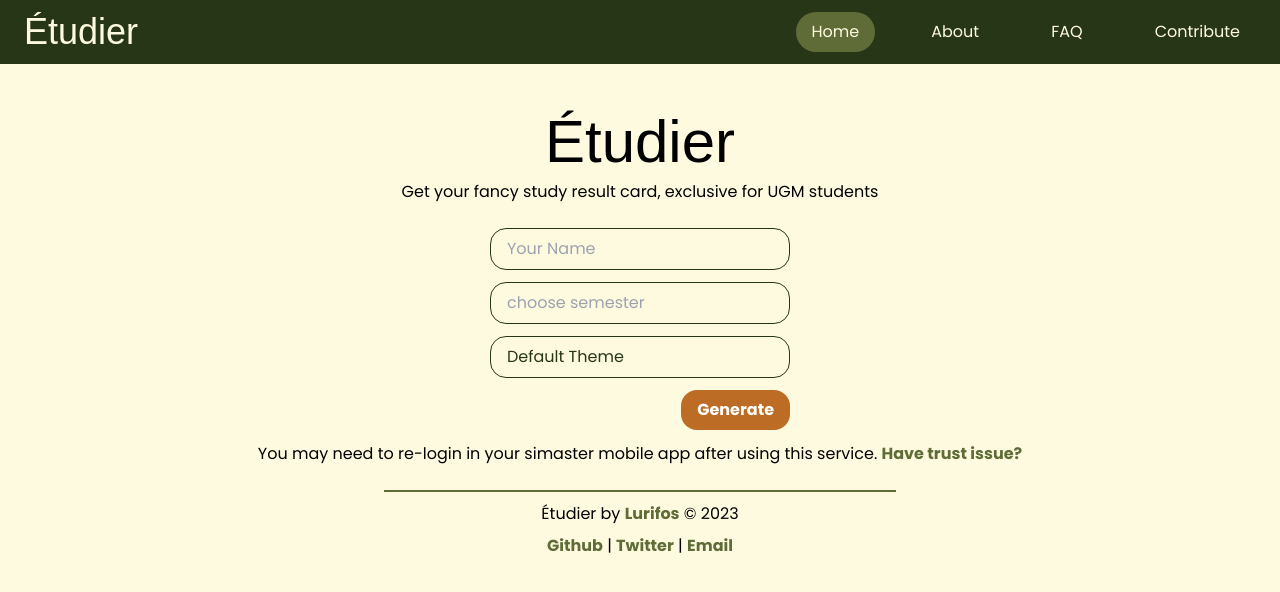
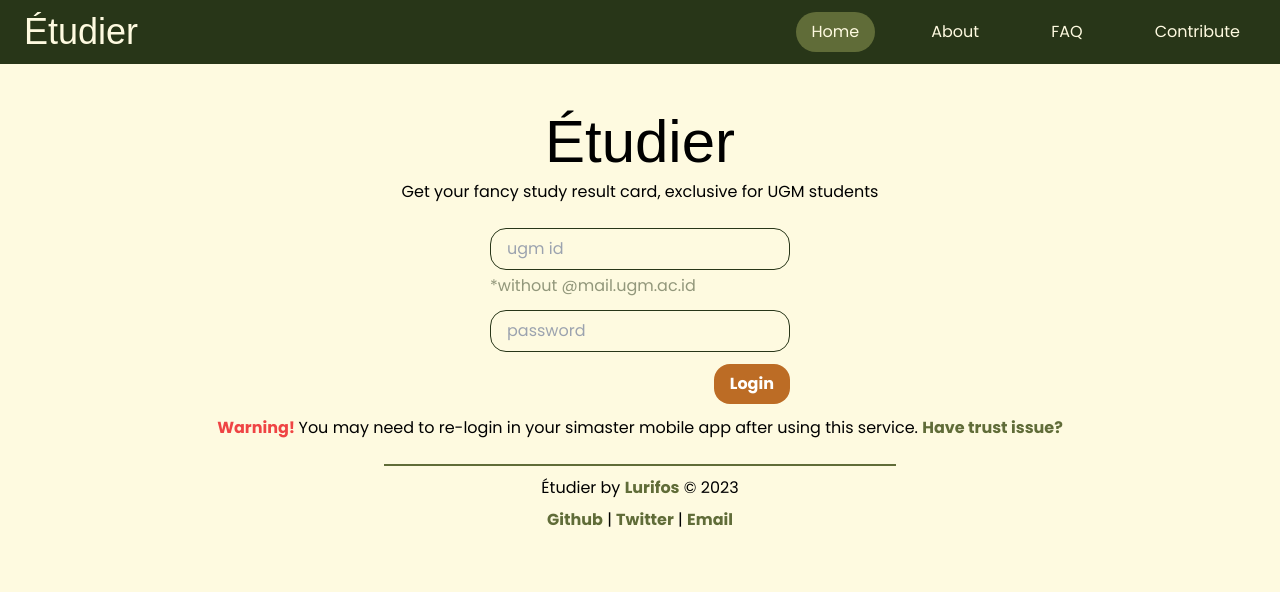
Before and after one commit to BlueBeret/etudier, a Next.js app: page / in a window 1280 px wide. Shown: the top 592 px of the page. Built offline with nearby package versions, Linux system fonts and the light colour scheme; a web font is replaced by a local one.

Commit message:
feat: login functionality

```diff
--- a/package.json
+++ b/package.json
@@ -10,10 +10,12 @@
   },
   "dependencies": {
     "autoprefixer": "10.4.14",
+    "cryptr": "^6.2.0",
     "next": "13.4.8",
     "postcss": "8.4.24",
     "react": "18.2.0",
     "react-dom": "18.2.0",
+    "sweetalert2": "^11.7.12",
     "tailwindcss": "3.3.2"
   }
 }
--- /dev/null
+++ b/src/app/api/login/route.js
@@ -0,0 +1,62 @@
+import { encrypt } from "@/utils/encryption";
+const randomHexString = () => Math.floor(Math.random() * 16).toString(16);
+const generateRandomHexString = (length) => [...Array(length)].map(randomHexString).join('');
+
+export async function POST(req) {
+    const request = await req.json()
+
+    const login_url = process.env.LOGIN_URL
+
+    const {
+        ugmId,
+        password
+    } = request
+
+    const a_id = generateRandomHexString(16);
+    try {
+        const res = await fetch(login_url, {
+            method: 'POST',
+            headers: {
+                "UGMFWSERVICE": "1",
+                "User-Agent": "Etudier/1.0.0",
+                "Content-Type": "application/x-www-form-urlencoded",
+            },
+            body: `username=${ugmId}&password=${password}&aId=${a_id}`
+        })
+
+
+        // check status code
+        if (res.status === 200) {
+            const data = await res.json()
+            let token = `${data.sesId}_${a_id}`
+
+            token = encrypt(token)
+
+            return new Response(JSON.stringify({
+                status: "success",
+                name: data.namaLengkapk,
+            }), {
+                status: 200,
+                headers: {
+                    "Set-Cookie": `token=${token}; Path=/; HttpOnly; Secure; SameSite=Strict;`,
+                    "Content-Type": "application/json",
+                }
+            })
+
+        } else {
+            return new Response(JSON.stringify({
+                status: "error"
+            }), {
+                status: 400,
+            })
+        }
+
+    } catch (error) {
+        console.log(error);
+        return new Response(JSON.stringify({
+            status: "error"
+        }), {
+            status: 500,
+        })
+    }
+}
--- a/src/app/page.jsx
+++ b/src/app/page.jsx
@@ -1,15 +1,17 @@
+"use client"
 import Login from '@/components/Home/Login'
 import Main from '@/components/Home/Main'
 import { Just_Another_Hand } from 'next/font/google'
+import { useState } from 'react'
 
 const JustAnotherHandFont = Just_Another_Hand({
   subsets: ['latin'],
   weight: ['400'],
 })
 export default function Home() {
-  function alreadyLogin() {
-    return true
-  }
+  const [isLoggedIn, setIsLoggedIn] = useState(false)
+  const [semester, setSemester] = useState({})
+  const [name, setName] = useState('')
   return (
     <div className='flex flex-col gap-6 pt-12 items-center'>
       <div className='flex flex-col gap-2'>
@@ -17,8 +19,8 @@
         <h2 className='text-center text-base'>Get your fancy study result card, exclusive for UGM students</h2>
       </div>
       {
-        alreadyLogin() ? (<Main/>) :
-        <Login/>
+        isLoggedIn ? (<Main name={name} setName={setName} />) :
+          <Login setIsLoggedIn={setIsLoggedIn} setName={setName} setSemester={setSemester} />
       }
     </div>
   )
--- a/src/components/Home/Login.jsx
+++ b/src/components/Home/Login.jsx
@@ -1,24 +1,57 @@
 "use client"
 import Link from "next/link"
 import { useState } from "react"
+import Swal from "sweetalert2"
 
 export default function Login(params) {
     const [ugmId, setUgmId] = useState("")
     const [password, setPassword] = useState("")
-
+    const handleLogin = () => {
+        Swal.fire({
+            title: "Login",
+            text: "Please wait...",
+            didOpen: () => {
+                Swal.showLoading()
+            }
+        })
+        fetch("/api/login", {
+            method: "POST",
+            body: JSON.stringify({
+                ugmId: ugmId,
+                password: password
+            })
+        }).then(res => res.json()).then(res => {
+            if (res.status == "success") {
+                params.setIsLoggedIn(true)
+                Swal.close()
+            } else {
+                Swal.fire({
+                    title: "Login Failed",
+                    text: res.message,
+                    icon: "error"
+                })
+            }
+        }).catch((err) => {
+            Swal.fire({
+                title: "Login Failed",
+                html: "Something went wrong, please contact <a class='link' href='mailto:me@lurifos.dev'>me</a> to report this issue",
+            })
+        })
+    }
     return <div className="flex flex-col w-full items-center gap-3">
         <div className="flex flex-col gap-1 ">
-            <input placeholder="ugm id" className="input-text"></input>
+            <input placeholder="ugm id" className="input-text" value={ugmId} onChange={(e) => setUgmId(e.target.value)}></input>
             <label className="text-secondary opacity-50">*without @mail.ugm.ac.id</label>
         </div>
-        <input placeholder="password" className="input-text"></input>
+        <input placeholder="password" type="password" className="input-text" value={password} onChange={(e) => setPassword(e.target.value)}></input>
         <div className="w-[300px] flex justify-end">
-        <button className="btn-primary">Login</button>
+            <button className="btn-primary" onClick={handleLogin}>Login</button>
         </div>
         <div>
-            <p>
+            <p className="">
+                <span className="font-semibold text-red-500">Warning! </span>
                 You may need to re-login in your simaster mobile app after using this service. <Link className="link" href="/faq#trustissue">
-                Have trust issue?
+                    Have trust issue?
                 </Link>
             </p>
         </div>
--- /dev/null
+++ b/src/utils/encryption.js
@@ -0,0 +1,6 @@
+import Cryptr from "cryptr";
+const cryptr = new Cryptr(process.env.CRYPT_KEY);
+
+
+export const encrypt = (text) => cryptr.encrypt(text);
+export const decrypt = (text) => cryptr.decrypt(text);
```
Also changed, not shown: src/app/globals.css (+2 -0 lines), 2 other files (tests, documents, lock files or other folders).
